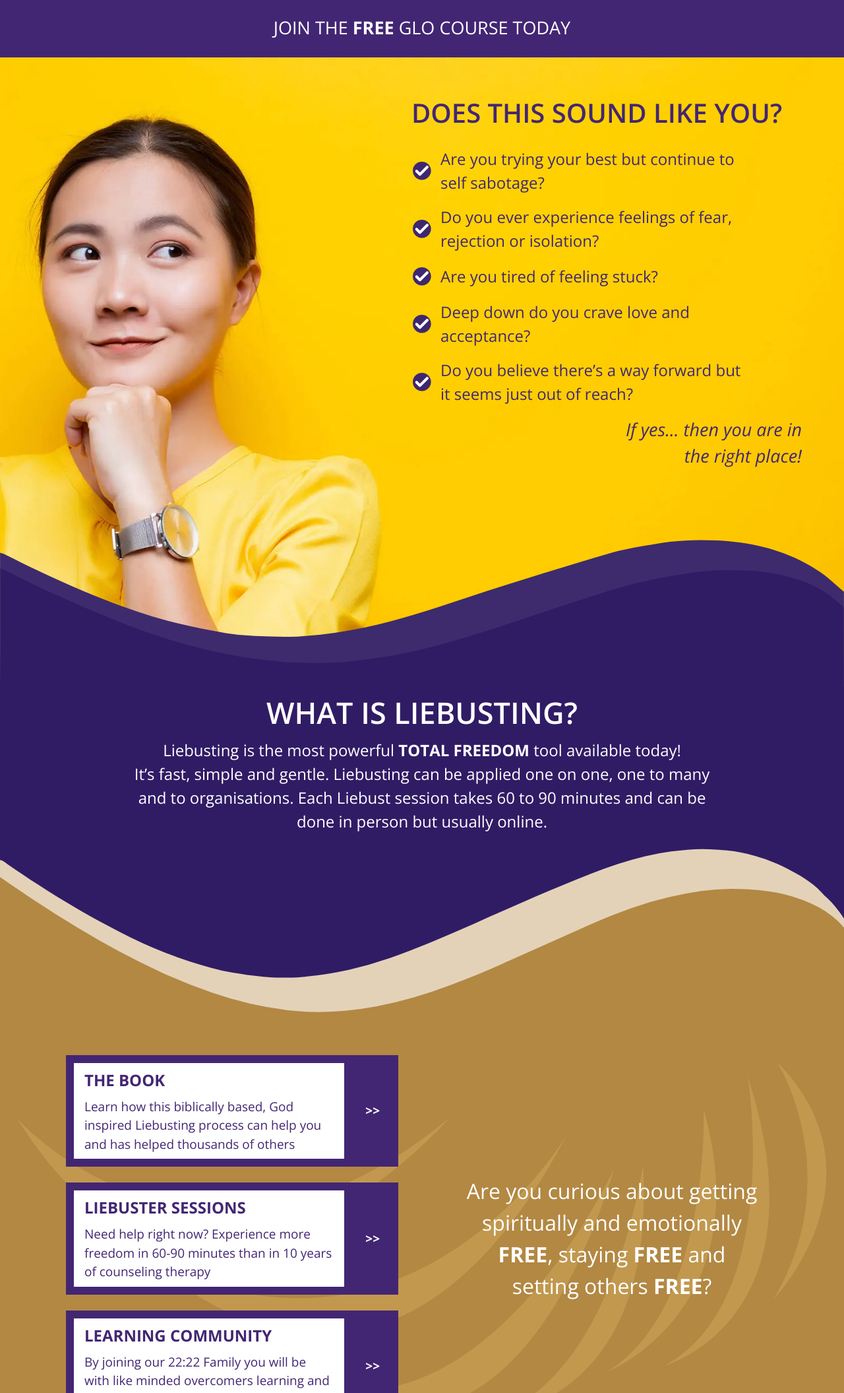
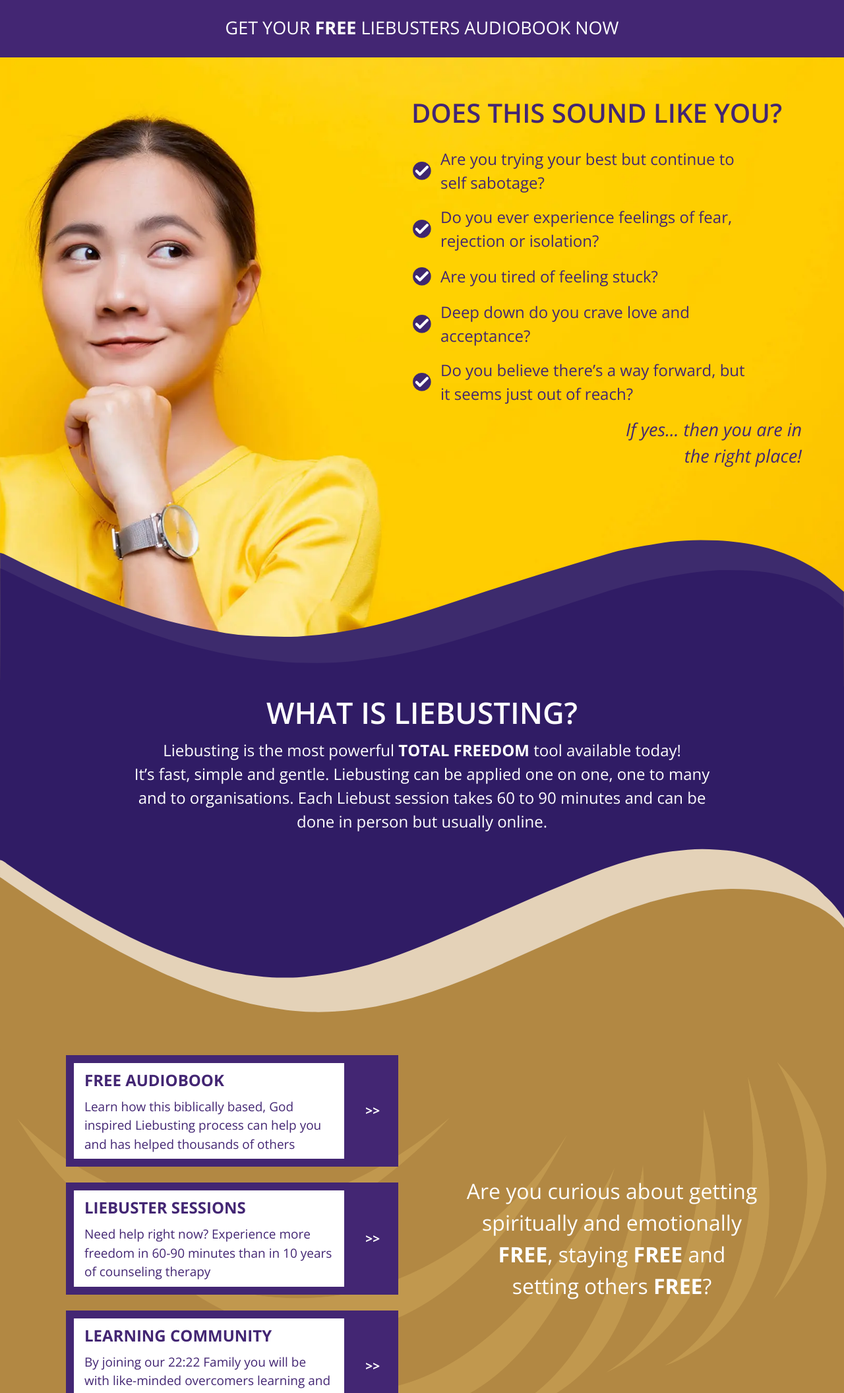
Before and after one commit to elev8studio/liebusters, a website: page index.html in a window 1280 px wide. Shown: the part 673-2784 px from the top of the page at 66% size. Drawn offline with nearby package versions, Linux system fonts and the light colour scheme.

Commit message:
call to action changes

```diff
--- a/index.html
+++ b/index.html
@@ -133,11 +133,11 @@
                 <div class="p-4 bg-purple text-white flex justify-center items-baseline gap-4">
                     <h3 class="text-center uppercase">
                         <a
-                            href="https://www.2222.family/"
+                            href="https://shop.liebusters.global/the-book"
                             target="_blank"
                             class="cursor-pointer hover:text-white hover:underline"
                         >
-                            Join the <strong>free</strong> Glo Course Today
+                            Get your <strong>free</strong> Liebusters audiobook now
                         </a>
                     </h3>
                 </div>
@@ -191,7 +191,7 @@
                             </li>
                             <li class="flex items-center p-0">
                                 <img src="assets/images/tick.png" alt="Purple checkmark" class="w-8 h-8 my-3 mr-3" />
-                                <h4>Do you believe there’s a way forward but it seems just out of reach?</h4>
+                                <h4>Do you believe there’s a way forward, but it seems just out of reach?</h4>
                             </li>
                         </ul>
                         <h3 class="text-right italic w-1/2 self-end">If yes... then you are in the right place!</h3>
@@ -253,7 +253,7 @@
                             <a href="https://shop.liebusters.global/the-book" target="_blank" class="max-w-lg">
                                 <div class="bg-purple p-3 m-1 flex items-center md:max-w-lg">
                                     <div class="bg-white px-4 text-purple">
-                                        <h4 class="uppercase font-bold pb-0">The Book</h4>
+                                        <h4 class="uppercase font-bold pb-0">Free Audiobook</h4>
                                         <p>
                                             Learn how this biblically based, God inspired Liebusting process can help
                                             you and has helped thousands of others
@@ -279,7 +279,7 @@
                                     <div class="bg-white px-4 text-purple">
                                         <h4 class="uppercase font-bold pb-0">Learning Community</h4>
                                         <p>
-                                            By joining our 22:22 Family you will be with like minded overcomers learning
+                                            By joining our 22:22 Family you will be with like-minded overcomers learning
                                             and growing together
                                         </p>
                                     </div>
@@ -442,13 +442,12 @@
                 <div class="py-2 px-8 md:p-2 bg-gold text-purple flex justify-center items-baseline gap-4">
                     <h3 class="text-center uppercase">
                         <a
-                            href="https://facebook.com/groups/experienceliebusters"
+                            href="https://shop.liebusters.global/the-book"
                             target="_blank"
                             class="hover:text-purple hover:underline cursor-pointer p-0"
                         >
                             <strong
-                                >Join our <span class="text-white hover:text-white">Facebook Live</span> broadcast every
-                                <span class="text-white">Thursday 8pm</span> UK time</strong
+                                >Get your <span class="text-white hover:text-white">free</span> Liebusters audiobook now</strong
                             >
                         </a>
                     </h3>
```
